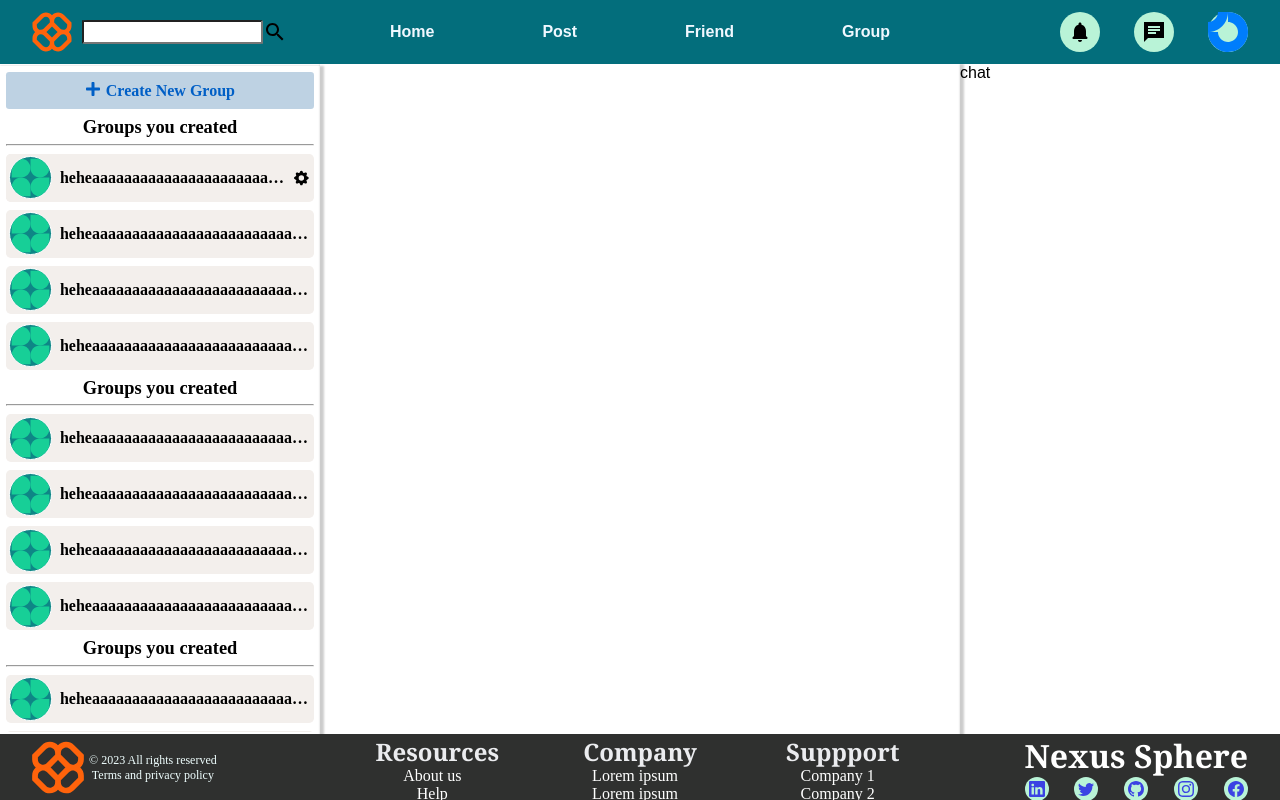
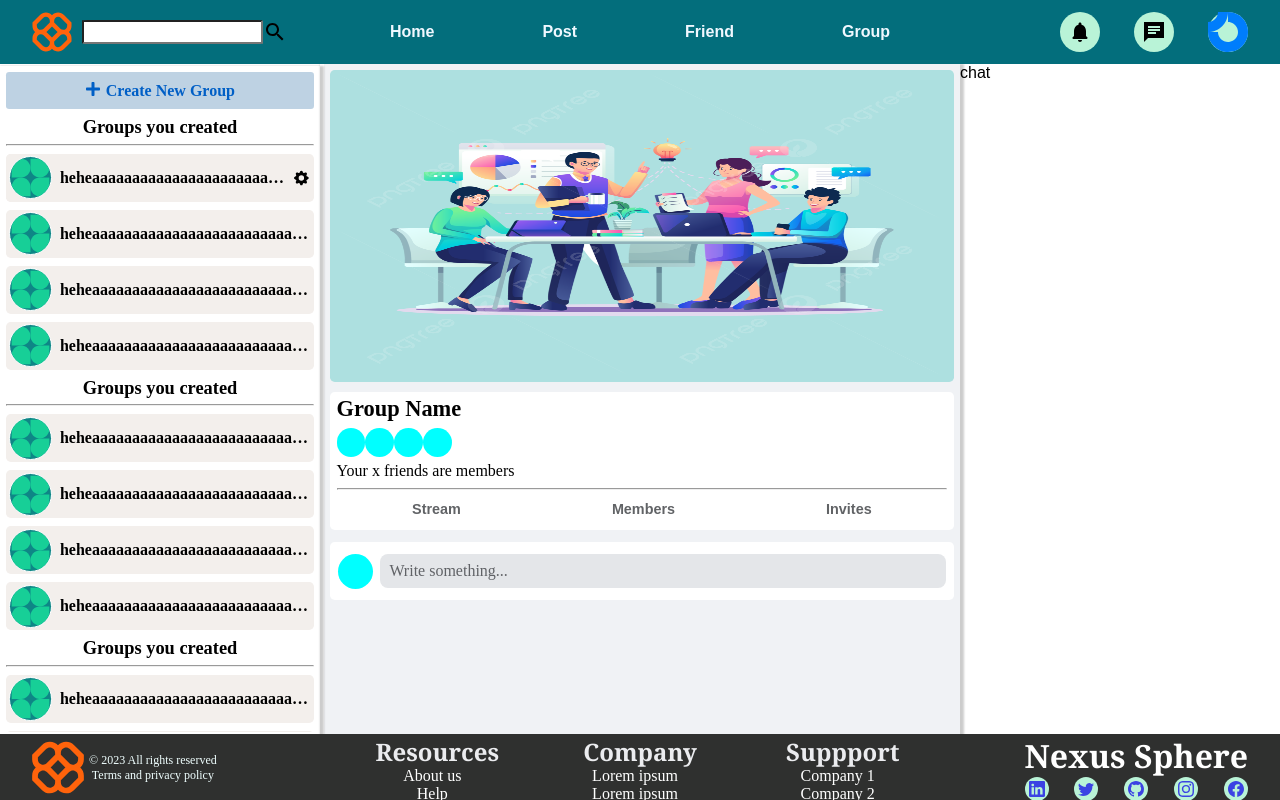
Before and after one commit to NirjharSingha/Equity_for_All, a React (Vite) app in the folder client/: page /main/groups in a window 1280 px wide. Built offline with nearby package versions, Linux system fonts and the light colour scheme.

Commit message:
group page layout is made

```diff
--- a/client/src/Style.css
+++ b/client/src/Style.css
@@ -1,3 +1,4 @@
+.groupContainer::-webkit-scrollbar,
 .friendContainer::-webkit-scrollbar,
 .groupsBar::-webkit-scrollbar,
 .homeContainer::-webkit-scrollbar,
@@ -14,6 +15,7 @@
   width: 2px;
   height: 1px;
 }
+.groupContainer::-webkit-scrollbar-track,
 .friendContainer::-webkit-scrollbar-track,
 .groupsBar::-webkit-scrollbar-track,
 .homeContainer::-webkit-scrollbar-track,
@@ -29,6 +31,7 @@
 .birthDayContainer::-webkit-scrollbar-track {
   background-color: #f1f1f1;
 }
+.groupContainer::-webkit-scrollbar-thumb,
 .friendContainer::-webkit-scrollbar-thumb,
 .groupsBar::-webkit-scrollbar-thumb,
 .homeContainer::-webkit-scrollbar-thumb,
@@ -45,7 +48,8 @@
   background-color: #706d6d;
   border-radius: 5px;
 }
-.friendContainer::-webkit-scrollbar-thumb:hover,
+.groupContainer::-webkit-scrollbar-thumb:hover
+  .friendContainer::-webkit-scrollbar-thumb:hover,
 .groupsBar::-webkit-scrollbar-thumb:hover,
 .homeContainer::-webkit-scrollbar-thumb:hover,
 .verticalContainer::-webkit-scrollbar-thumb:hover,
--- /dev/null
+++ b/client/src/components/CreatePostCard.css
@@ -0,0 +1,35 @@
+.createPostCard {
+  width: 100%;
+  padding: 0.5rem;
+  padding-top: 0.7rem;
+  padding-bottom: 0.7rem;
+}
+.postContainerClass {
+  display: flex;
+  align-items: center;
+}
+.postCardImage {
+  width: 2.2rem;
+  min-width: 2.2rem;
+  height: 2.2rem;
+  min-height: 2.2rem;
+  border-radius: 50%;
+  background-color: aqua;
+  margin-right: 0.4rem;
+}
+.postCardInput {
+  width: 100%;
+  max-height: 2.1rem;
+  min-height: 2.1rem;
+  border-radius: 0.5rem;
+  text-indent: 0.6rem;
+  background-color: #e4e6e9;
+  display: flex;
+  align-items: center;
+  color: #606266;
+  font-family: "Times New Roman", Times, serif;
+  cursor: pointer;
+}
+.postCardInput:hover {
+  background-color: #cbcdd1;
+}
--- /dev/null
+++ b/client/src/components/CreatePostCard.jsx
@@ -0,0 +1,15 @@
+import React from "react";
+import "./CreatePostCard.css";
+
+const CreatePostCard = () => {
+  return (
+    <div className="createPostCard">
+      <div className="postContainerClass">
+        <div className="postCardImage"></div>
+        <div className="postCardInput">Write something...</div>
+      </div>
+    </div>
+  );
+};
+
+export default CreatePostCard;
--- a/client/src/components/Groups.css
+++ b/client/src/components/Groups.css
@@ -0,0 +1,84 @@
+.groupImage {
+  width: calc(100% - 0.8rem);
+  aspect-ratio: 2/1;
+  background-color: rgb(173, 224, 224);
+  border-radius: 0.3rem;
+  margin: 0.4rem;
+}
+.groupContainer {
+  width: 99.5%;
+  max-width: 99.4%;
+  height: 100%;
+  margin-left: 0.6%;
+  flex-direction: column;
+  overflow-y: auto;
+  background-color: #f0f2f5;
+  overflow-x: hidden;
+  overflow-y: auto;
+  padding-bottom: 0.3rem;
+}
+.groupInfo {
+  margin: 0.4rem;
+  margin-top: 0;
+  background-color: white;
+  overflow-x: hidden;
+  padding-left: 0.4rem;
+  max-width: calc(100% - 0.8rem);
+  padding-right: 0.4rem;
+  border-radius: 0.3rem;
+}
+.grpName {
+  font-weight: bold;
+  font-size: 1.4rem;
+  overflow: hidden;
+  white-space: nowrap;
+  text-overflow: ellipsis;
+  padding-top: 0.2rem;
+  padding-bottom: 0.2rem;
+  margin-bottom: 0.1rem;
+  max-width: 48vw;
+}
+.friendsInGrp {
+  height: 2rem;
+  padding-top: 0.1rem;
+  padding-bottom: 0.1rem;
+  margin-bottom: 0.2rem;
+  display: flex;
+  max-width: 30.6rem;
+  overflow: hidden;
+}
+.grpFriend {
+  min-width: 1.8rem;
+  min-height: 1.8rem;
+  border-radius: 50%;
+  background-color: aqua;
+}
+.grpOptionBtn {
+  margin-top: 0.3rem;
+  min-height: 1rem;
+  margin-bottom: 0.4rem;
+  display: flex;
+  justify-content: space-around;
+}
+.grpPageBtn {
+  font-weight: 600;
+  color: #616366;
+  font-size: 0.9rem;
+  padding: 0.4rem;
+  border: none;
+  background-color: white;
+  padding-left: 0.6rem;
+  padding-right: 0.6rem;
+  border-radius: 0.2rem;
+}
+.grpPageBtn:hover {
+  background-color: #e7eaed;
+  cursor: pointer;
+}
+.grpPost {
+  width: calc(100% - 0.8rem);
+  margin: 0.4rem;
+  margin-top: 0.8rem;
+  border-radius: 0.3rem;
+  background-color: white;
+}
--- a/client/src/components/Groups.jsx
+++ b/client/src/components/Groups.jsx
@@ -1,13 +1,9 @@
 import React from "react";
 import "./Groups.css";
 import { useEffect } from "react";
-import PreviewStory from "./PreviewStory";
-import UserSession from "./UserSession";
-import CreateStory from "./CreateStory";
-import DisplayStory from "./DisplayStory";
-import ItemCard from "./ItemCard";
 import CreateGroup from "./CreateGroup";
 import { useGroupContext } from "../contexts/GroupContext";
+import CreatePostCard from "./CreatePostCard";
 
 const Home = () => {
   const { showCreateGroup } = useGroupContext();
@@ -18,7 +14,28 @@ const Home = () => {
   return (
     <div className="homeDiv">
       {showCreateGroup && <CreateGroup />}
-      <div className="homeContainer"></div>
+      <div className="groupContainer">
+        <img src="/group.png" className="groupImage"></img>
+        <div className="groupInfo">
+          <p className="grpName">Group Name</p>
+          <div className="friendsInGrp">
+            <div className="grpFriend"></div>
+            <div className="grpFriend"></div>
+            <div className="grpFriend"></div>
+            <div className="grpFriend"></div>
+          </div>
+          <p style={{ marginBottom: "0.5rem" }}>Your x friends are members</p>
+          <hr />
+          <div className="grpOptionBtn">
+            <button className="grpPageBtn">Stream</button>
+            <button className="grpPageBtn">Members</button>
+            <button className="grpPageBtn">Invites</button>
+          </div>
+        </div>
+        <div className="grpPost">
+          <CreatePostCard />
+        </div>
+      </div>
     </div>
   );
 };
```
Also changed, not shown: 1 other file (tests, documents, lock files or other folders).
